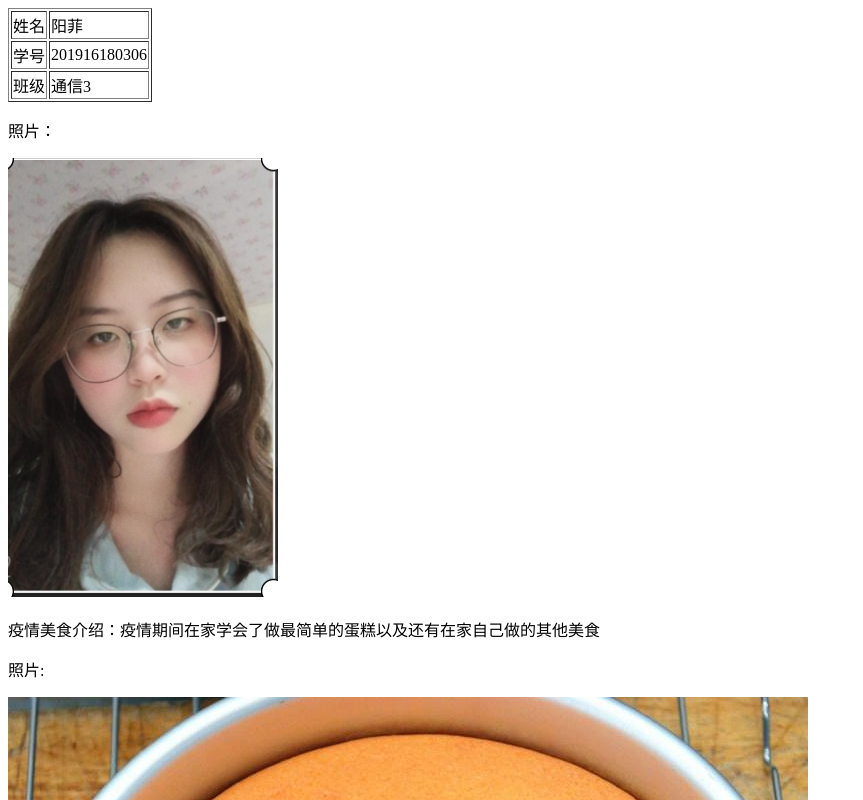
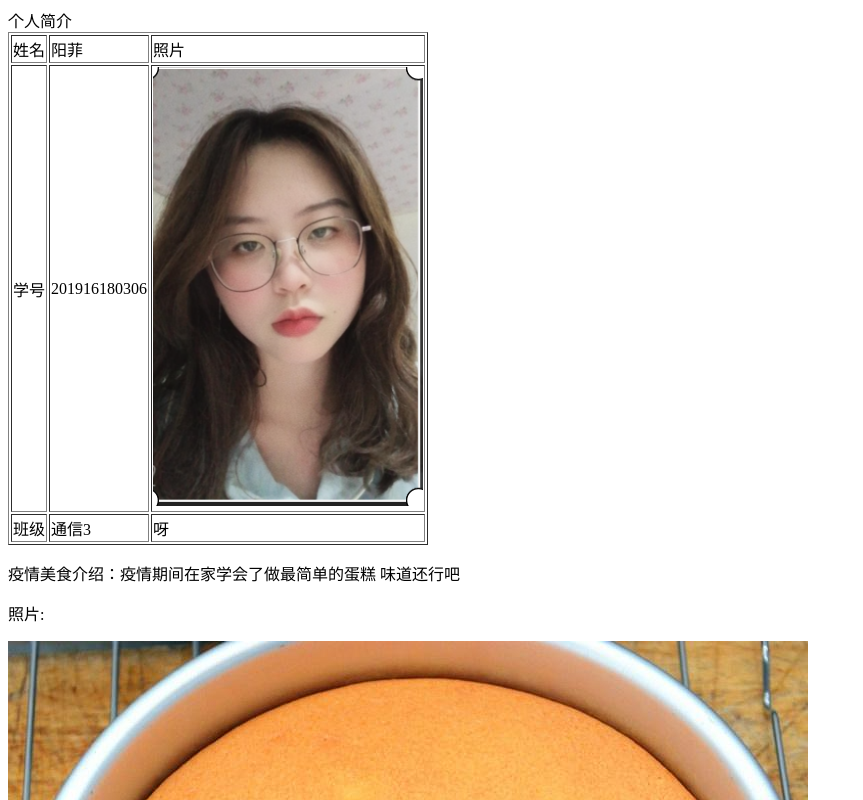
Before and after one commit to 1649460862/1649460862.github.io, a plain HTML site: page zy1.html in a window 1280 px wide. Shown: the top 800 px of the page, without its empty margins (0-863 px from the left). Drawn offline with Linux system fonts and the light colour scheme.

Commit message:
Add files via upload

```diff
--- a/zy1.html
+++ b/zy1.html
@@ -6,21 +6,28 @@
     <title>Document</title>
 </head>
 <body>
+
+    <caption>个人简介</caption>
     <table border="1px">
     <tr>
         <td>姓名</td>
         <td>阳菲</td>
+        <td>照片</td>
     </tr>
 <tr>
     <td>学号</td>
     <td>201916180306</td>
+    <td>
+        <img src="me3.jpg.png" alt="">
+    </td>
 </tr>
 <tr>
     <td>班级</td>
     <td>通信3</td>
+    <td>呀</td>
 </tr></table> <p></p>
-    照片：<p></p><img src="me3.jpg.png" alt=""> <p></p>
-    疫情美食介绍：疫情期间在家学会了做最简单的蛋糕以及还有在家自己做的其他美食<p></p>
+     <p></p>
+    疫情美食介绍：疫情期间在家学会了做最简单的蛋糕 味道还行吧<p></p>
     照片: <p></p><img src="meishi.jpg" alt=""><p></p>
           <img src="" alt="">
 </body>
```
